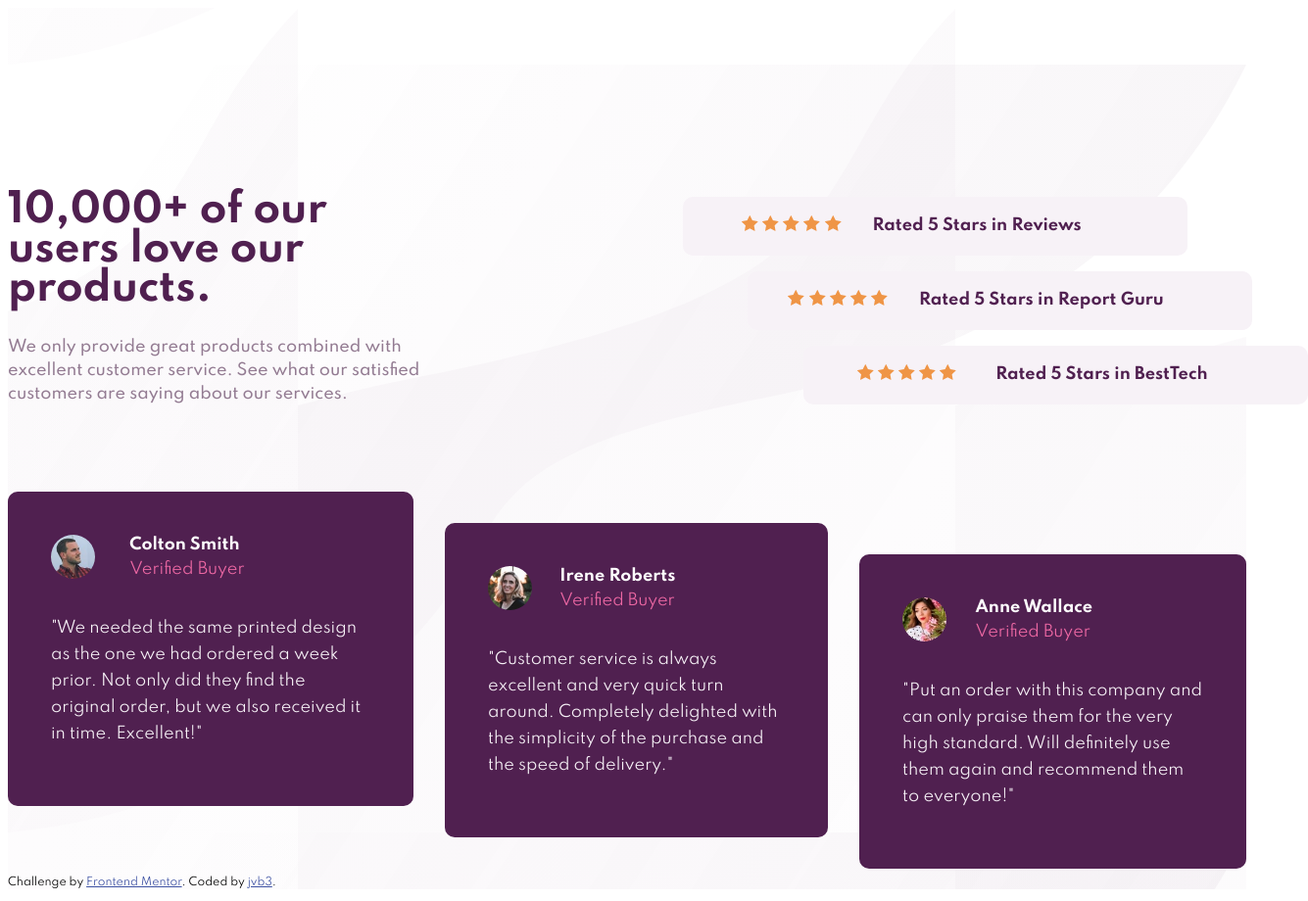
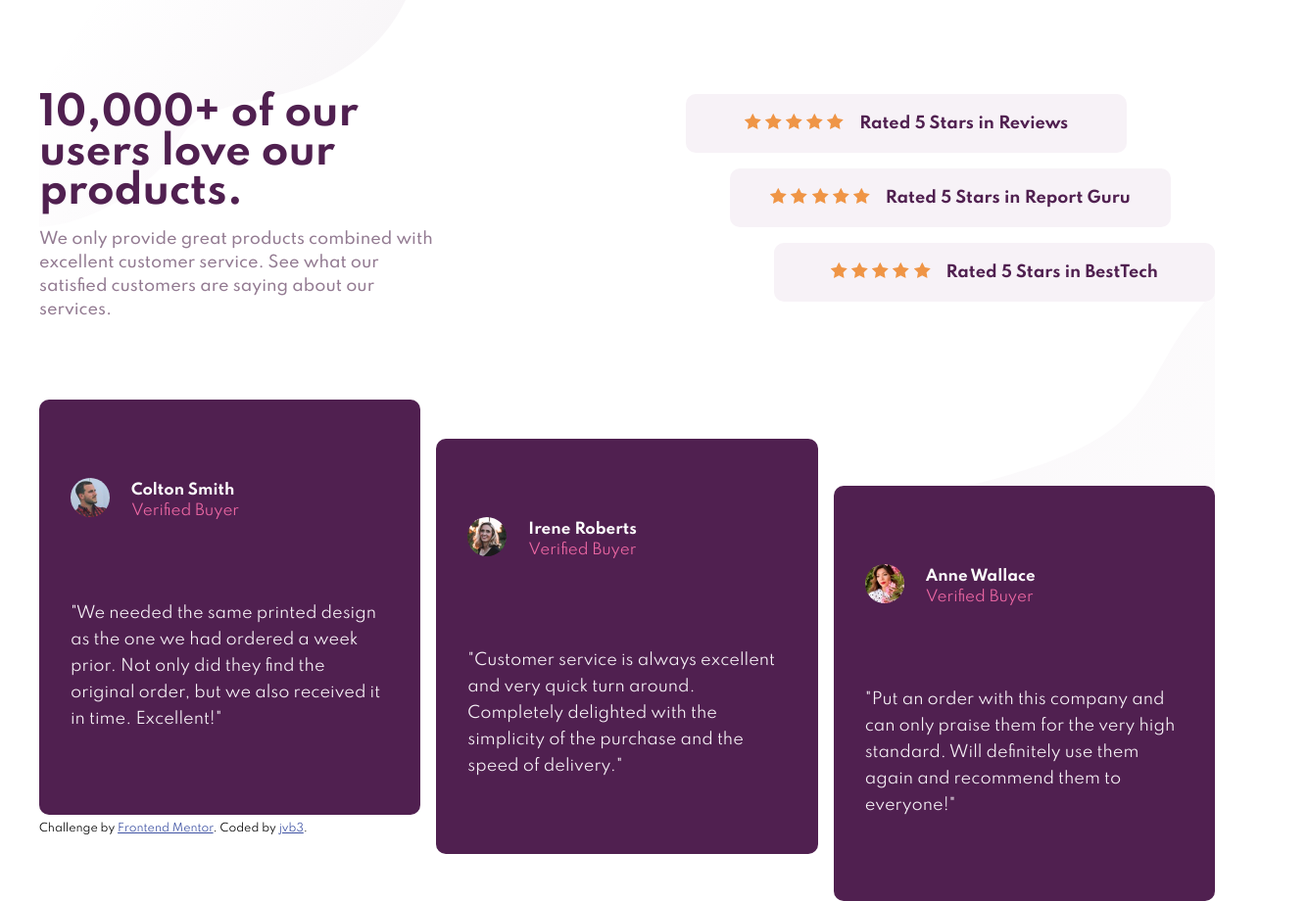
Before and after one commit to jvb3/Social-Proof-Section, a plain HTML site: page index.html in a window 1280 px wide. Shown: the whole page at 98% size, 1335 px wide, since content can reach past the window. Drawn offline with Linux system fonts and the light colour scheme.

Commit message:
Completed

```diff
--- a/index.html
+++ b/index.html
@@ -84,10 +84,11 @@
     <div class="testimonials">
 
       <div class="colton">
+
         <img src="images/image-colton.jpg" alt="customer profile">
-        <div class="image-name">
-          <div class="name">Colton Smith</div>
-          <div class="verified">Verified Buyer</div>
+        <div class="colton-image-name-verified">
+          <h2 class="name">Colton Smith</h2>
+          <h3 class="verified">Verified Buyer</h3>
         </div>
         <p class="colton-testimonial">"We needed the same printed design as the one we had ordered a week prior.
           Not only did they find the original order, but we also received it in time.
@@ -95,37 +96,37 @@
       </div>
 
       <div class="irene">
+
         <img src="images/image-irene.jpg" alt="customer profile">
-        <div class="image-name">
-          <div class="name">Irene Roberts</div>
-          <div class="verified">Verified Buyer</div>
+        <div class="irene-image-name-verified">
+          <h2 class="name">Irene Roberts</h2>
+          <h3 class="verified">Verified Buyer</h3>
         </div>
         <p class="irene-testimonial">"Customer service is always excellent and very quick turn around. Completely
           delighted with the simplicity of the purchase and the speed of delivery."</p>
       </div>
 
+
       <div class="anne">
+
         <img src="images/image-anne.jpg" alt="customer profile">
-        <div class="image-name">
-          <div class="name">Anne Wallace</div>
-          <div class="verified">Verified Buyer</div>
+        <div class="anne-image-name-verified">
+          <h2 class="name">Anne Wallace</h2>
+          <h3 class="verified">Verified Buyer</h3>
         </div>
         <p class="anne-testimonial">"Put an order with this company and can only praise them for the very high
           standard. Will definitely use them again and recommend them to everyone!"</p>
       </div>
-
-      <!-- <div class="big-image-bottom">
-        <img src="images/bg-pattern-bottom-mobile.svg" alt="faint cloud">
-      </div> -->
     </div>
-
     <div class="attribution">
       Challenge by
       <a href="https://www.frontendmentor.io?ref=challenge" target="_blank">Frontend Mentor</a>. Coded by <a
         href="#">jvb3</a>.
     </div>
+  </div>
 
-  </div>
+
+
 </body>
 
 </html>
--- a/style.css
+++ b/style.css
@@ -43,19 +43,24 @@ White: hsl(0, 0%, 100%)
 
 * {
     box-sizing: border-box;
+    padding: 0;
+    margin: 0;
 
 }
 
 .wrapper {
     margin: 0 auto;
+    padding-top: 4rem;
     max-width: 400px;
+    height: 100vh;
     font-family: 'Spartan';
     display: flex;
     flex-direction: column;
 
     background-image: url("/images/bg-pattern-top-mobile.svg"), url("/images/bg-pattern-bottom-mobile.svg");
-    background-size: contain;
-    background-position: center;
+    background-repeat: no-repeat, no-repeat;
+
+    background-position: top left, bottom right;
 }
 
 
@@ -73,6 +78,7 @@ White: hsl(0, 0%, 100%)
     line-height: 1.5rem;
     font-weight: 500;
     padding-bottom: 1rem;
+    padding-top: 1rem;
 }
 
 .star-ratings {
@@ -149,51 +155,52 @@ White: hsl(0, 0%, 100%)
 .irene img,
 .anne img {
     border-radius: 25px;
-    width: 45px;
-    height: 45px;
-}
-
-.colton {
-    height: 100%;
-    padding: 2.75rem;
-    background-color: var(--text-color-magenta);
-    color: var(--text-color-white);
-    position: relative;
-    border-radius: 10px 10px 10px 10px;
-
-}
-
-.image-name {
-    position: absolute;
-    left: 30%;
-    top: 13.3%;
-
+    width: 40px;
+    height: 40px;
+    margin-right: 22px
 }
 
 .name {
     font-weight: 700;
     line-height: 25px;
-    padding-bottom: 3px;
+    font-size: 15px;
+}
+
+.verified {
+    color: var(--text-color-pink);
+    font-size: 15px;
+    font-weight: 400;
+}
+
+.colton {
+    height: 100%;
+    background-color: var(--text-color-magenta);
+    color: var(--text-color-white);
+    border-radius: 10px;
+    display: flex;
+    flex-wrap: wrap;
+    padding: 2rem;
+}
+
+.colton-image-name-verified {
+    margin-bottom: 30px;
 
 }
 
 .colton-testimonial {
     color: var(--text-color-testimonial);
     line-height: 27px;
-    padding-top: 1rem;
-}
 
-.verified {
-    color: var(--text-color-pink);
 }
 
 .irene {
     height: 100%;
-    padding: 2.75rem;
     background-color: var(--text-color-magenta);
     color: var(--text-color-white);
-    position: relative;
-    border-radius: 10px 10px 10px 10px;
+    border-radius: 10px;
+    display: flex;
+    flex-wrap: wrap;
+    padding: 2rem;
 }
 
 .irene-testimonial {
@@ -202,19 +209,30 @@ White: hsl(0, 0%, 100%)
     padding-top: 1rem;
 }
 
+.irene-image-name-verified {
+    margin-bottom: 30px;
+
+}
+
 .anne {
     height: 100%;
-    padding: 2.75rem;
     background-color: var(--text-color-magenta);
     color: var(--text-color-white);
-    position: relative;
-    border-radius: 10px 10px 10px 10px;
+    border-radius: 10px;
+    display: flex;
+    flex-wrap: wrap;
+    padding: 2rem;
 }
 
 .anne-testimonial {
     color: var(--text-color-testimonial);
     line-height: 27px;
-    padding-top: 1rem;
+    /*👉padding-top: 1rem;👈*/
+}
+
+.anne-image-name-verified {
+    margin-bottom: 30px;
+
 }
 
 .big-image-bottom {
@@ -224,6 +242,7 @@ White: hsl(0, 0%, 100%)
 .attribution {
     font-size: 11px;
     text-align: center;
+    padding-top: 1rem;
 }
 
 .attribution a {
@@ -232,18 +251,17 @@ White: hsl(0, 0%, 100%)
 
 @media screen and (min-width: 1000px) {
     .wrapper {
-        max-width: 1440px;
+        max-width: 1200px;
         flex-direction: row;
         flex-wrap: wrap;
-        padding-top: 10rem;
-
-
-
+        padding-top: 6rem;
+        padding-bottom: 6rem;
+        justify-content: space-between;
     }
 
     .title {
 
-        flex-grow: 1;
+        flex-grow: 0;
         flex-basis: 35%;
 
     }
@@ -257,49 +275,32 @@ White: hsl(0, 0%, 100%)
     }
 
     .star-ratings {
-
-        justify-content: center;
-
-
-        flex-basis: 65%;
+        align-content: flex-end;
+        width: 45%;
     }
 
     .reviews {
         flex-direction: row;
-        gap: 2rem;
-        width: 400px;
-        flex-shrink: 3;
         height: 60px;
-        position: relative;
-        left: 30%;
-        padding-right: 3rem;
-        width: 515px;
-
-
+        width: 450px;
+        align-self: start;
+        gap: 1rem;
     }
 
     .report-guru {
         flex-direction: row;
-        gap: 2rem;
-        width: 400px;
-        flex-shrink: 3;
         height: 60px;
-        position: relative;
-        left: 38%;
-        padding-right: 3rem;
-        width: 515px;
+        align-self: center;
+        width: 450px;
+        gap: 1rem;
     }
 
     .besttech {
         flex-direction: row;
-        gap: 2.5rem;
-        flex-shrink: 3;
-
         height: 60px;
-        position: relative;
-        left: 45%;
-        padding-right: 3rem;
-        width: 515px;
+        align-self: end;
+        width: 450px;
+        gap: 1rem;
 
     }
 
@@ -309,20 +310,35 @@ White: hsl(0, 0%, 100%)
 
     .testimonials {
 
-        flex-basis: 100%;
+        width: 100%;
         flex-direction: row;
-        padding-bottom: 4.5rem;
-        gap: 2rem;
+        justify-content: space-between;
+
+    }
+
+    .colton {
+        padding-top: 5rem;
+        margin: 0.5rem 0;
+        flex-basis: 33%;
     }
 
     .irene {
-        position: relative;
-        top: 10%;
+
+        padding-top: 5rem;
+        margin: 0.5rem 0;
+        flex-basis: 33%;
+        margin-top: 3rem;
     }
 
     .anne {
-        position: relative;
-        top: 20%;
+
+        padding-top: 5rem;
+        margin: 0.5rem 0;
+        flex-basis: 33%;
+        margin-top: 6rem;
+
+
     }
 
+
 }
```
